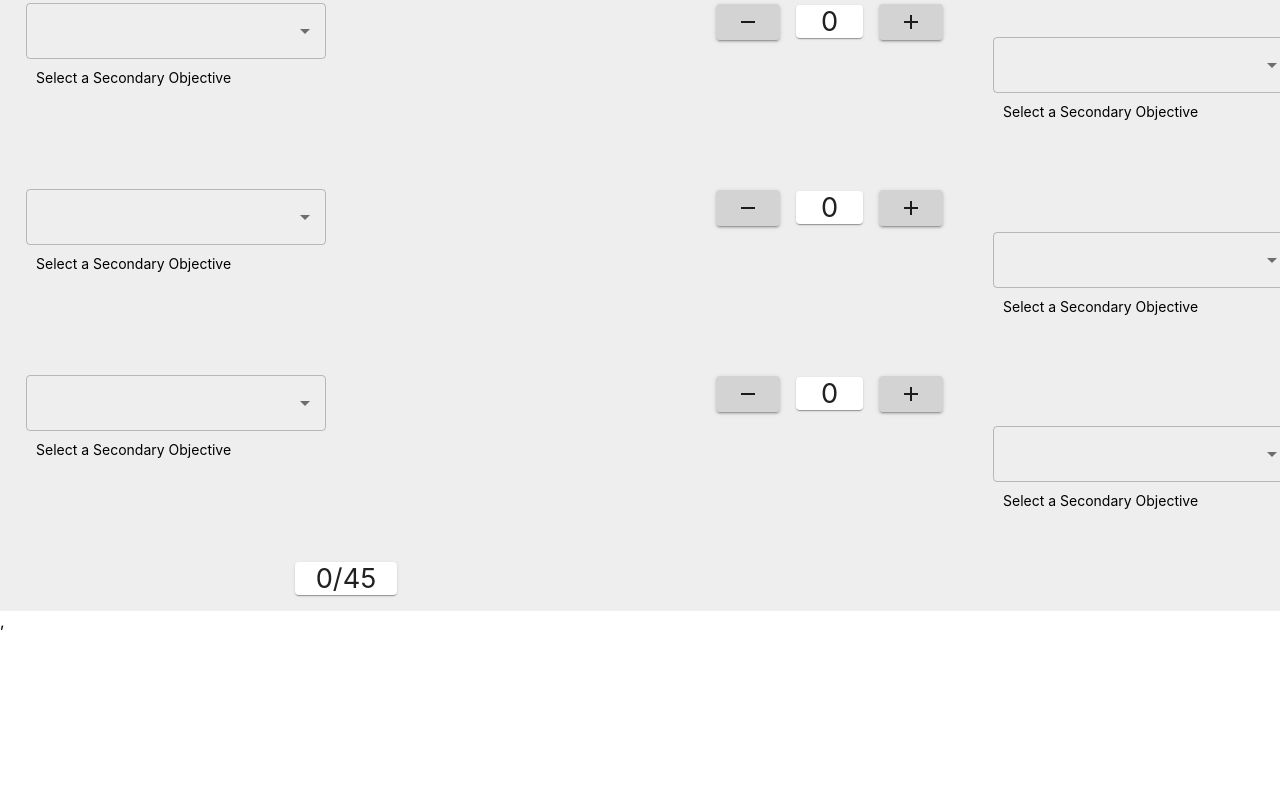
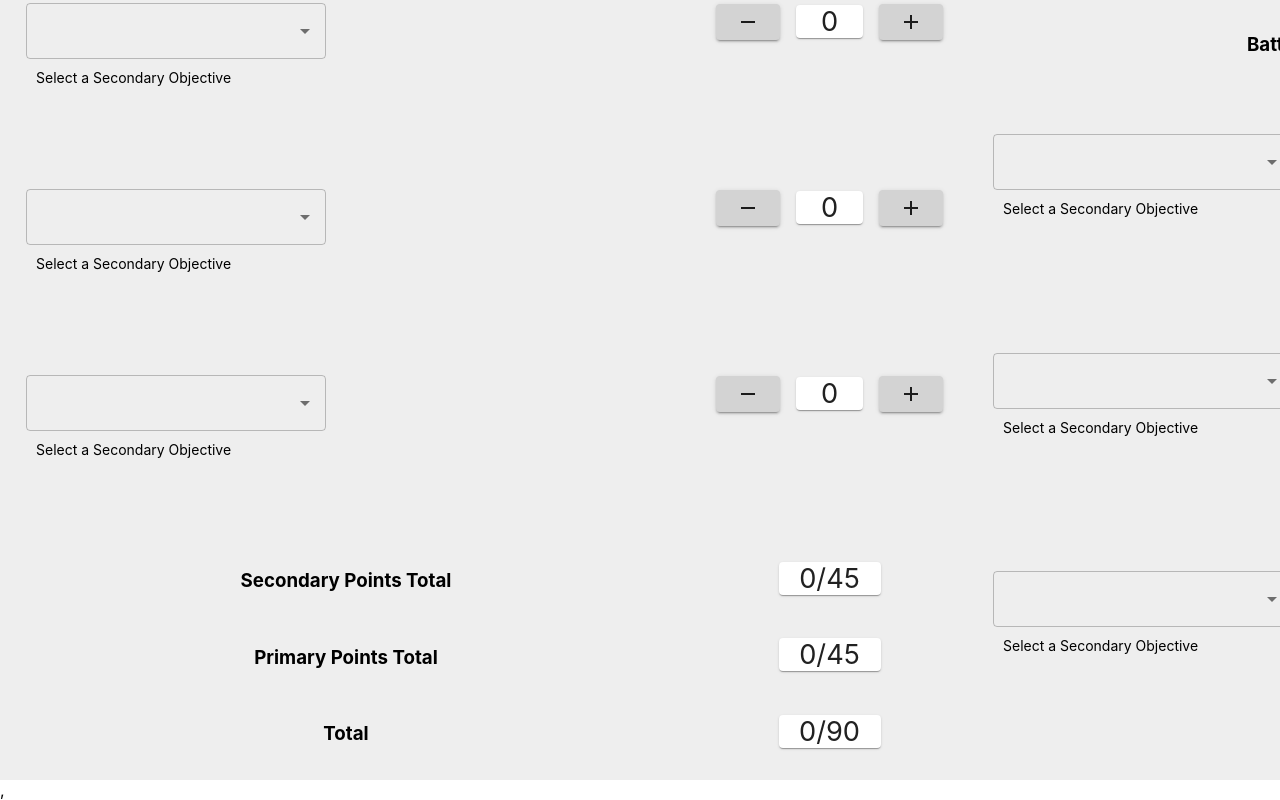
Before and after one commit to Gryphonne/warhammer-score, a React (Create React App) app: page / in a window 1280 px wide. Shown: the part 329-1129 px from the top of the page. Before the commit the page ends 981 px from the top, so only its background shows below. Built offline with nearby package versions, Linux system fonts and the light colour scheme.

Commit message:
all objectives added

```diff
--- a/src/App.js
+++ b/src/App.js
@@ -4,13 +4,17 @@ import SecondaryScoreCounter from './components/SecondaryScoreCounter';
 import SecondaryDropdown from "./components/SecondaryDropdown";
 import PrimaryScoreCounter from './components/PrimaryScoreCounter';
 import SecondaryScoreTotal from './components/SecondaryScoreTotal';
+import PrimaryScoreTotal from './components/PrimaryScoreTotal';
+import CombinedScore from './components/CombinedScore';
 
+import { PrimaryScoreProvider } from './context/PrimaryScoreContext';
 import { SecondaryScoreProvider } from './context/SecondaryScoreContext';
 
 function App() {
 
   return (
     <SecondaryScoreProvider>
+      <PrimaryScoreProvider>
       <div className="App">
         <div className="player-container">
           <div className="score-container">
@@ -18,16 +22,15 @@ function App() {
             <h3>Battle Round 3</h3><PrimaryScoreCounter />
             <h3>Battle Round 4</h3><PrimaryScoreCounter />
             <h3>Battle Round 5</h3><PrimaryScoreCounter />
-
             <SecondaryDropdown />
             <SecondaryScoreCounter />
             <SecondaryDropdown />
             <SecondaryScoreCounter />
             <SecondaryDropdown />
             <SecondaryScoreCounter />
-
-            <SecondaryScoreTotal />
-
+            <h3>Secondary Points Total</h3><SecondaryScoreTotal />
+            <h3>Primary Points Total</h3><PrimaryScoreTotal />
+            <h3>Total</h3><CombinedScore />
           </div>
 
           <div className="score-container">
@@ -44,6 +47,7 @@ function App() {
           </div>
         </div>
       </div>
+      </PrimaryScoreProvider>
       </SecondaryScoreProvider>
   );
 }
--- /dev/null
+++ b/src/components/CombinedScore.jsx
@@ -0,0 +1,22 @@
+import { Box, Container, Paper } from '@mui/material';
+import React, { useContext } from 'react';
+
+import './secondaryScoreTotal.css'
+
+import { PrimaryScoreContext } from '../context/PrimaryScoreContext';
+import { SecondaryScoreContext } from '../context/SecondaryScoreContext';
+
+const CombinedScore = () => {
+    const [countPrimary] = useContext(PrimaryScoreContext);
+    const [countSecondary] = useContext(SecondaryScoreContext);
+
+    return (
+        <Container>
+            <Box className="flex-container">
+                <Paper className="vert hort big-font">{countPrimary + countSecondary}/90</Paper>
+            </Box>
+        </Container>
+    );
+}
+
+export default CombinedScore;
--- a/src/components/PrimaryScoreCounter.jsx
+++ b/src/components/PrimaryScoreCounter.jsx
@@ -1,40 +1,46 @@
 import { Box, Button, Container, Paper } from '@mui/material';
 import { Add, Clear, Remove } from '@mui/icons-material';
-import React, { useState } from 'react';
+import React, { useState, useContext } from 'react';
 import './secondaryScoreCounter.css';
 
-export function maxScore(score, setScore) {
+import { PrimaryScoreContext } from '../context/PrimaryScoreContext';
+
+export default function PrimaryScoreCounter() {
+    const [score, setScore] = useState(0);
+    const [count, setCount] = useContext(PrimaryScoreContext);
+
+    const increment = () => {
+
         if (score > 14) {
-        setScore = 15
+            //
         } else {
             setScore(score + 5)
+            setCount(count + 5);
         };
-}
 
-export function minScore(score, setScore) {
+    };
+
+    const decrement = () => {
+
         if (score < 1) {
-        setScore = 0
+            //
         } else {
             setScore(score - 5)
+            setCount(count - 5);
         };
-}
-
-function PrimaryScoreCounter() {
-    const [score, setScore] = useState(0);
+    };
 
     return (
         <Container>
             <Box className="flex-container">
-                <Button className="button" data-testid="decrement" onClick={() => minScore(score, setScore)} variant="contained" color="primary">
+                <Button className="button" onClick={decrement} variant="contained" color="primary">
                     <Remove />
                 </Button>
                 <Paper className="ver hor big-font">{score}</Paper>
-                <Button data-testid="incrementHome" onClick={() => maxScore(score, setScore)} variant="contained" color="primary">
+                <Button className="button" onClick={increment} variant="contained" color="primary">
                     <Add />
                 </Button>
             </Box>
         </Container>
     );
 }
-
-export default PrimaryScoreCounter;
--- /dev/null
+++ b/src/components/PrimaryScoreTotal.jsx
@@ -0,0 +1,20 @@
+import { Box, Container, Paper } from '@mui/material';
+import React, { useContext } from 'react';
+
+import './secondaryScoreTotal.css'
+
+import { PrimaryScoreContext } from '../context/PrimaryScoreContext';
+
+const PrimaryScoreTotal = () => {
+    const [count] = useContext(PrimaryScoreContext);
+
+    return (
+        <Container>
+            <Box className="flex-container">
+                <Paper className="vert hort big-font">{count}/45</Paper>
+            </Box>
+        </Container>
+    );
+}
+
+export default PrimaryScoreTotal;
--- /dev/null
+++ b/src/context/PrimaryScoreContext.jsx
@@ -0,0 +1,15 @@
+import React, { useState, createContext } from "react";
+
+// Create Context Object
+export const PrimaryScoreContext = createContext();
+
+// Create a provider for components to consume and subscribe to changes
+export const PrimaryScoreProvider = props => {
+  const [count, setCount] = useState(0);
+
+  return (
+    <PrimaryScoreContext.Provider value={[count, setCount]}>
+      {props.children}
+    </PrimaryScoreContext.Provider>
+  );
+};
```
Lines whose indentation alone changed are shown as unchanged.
